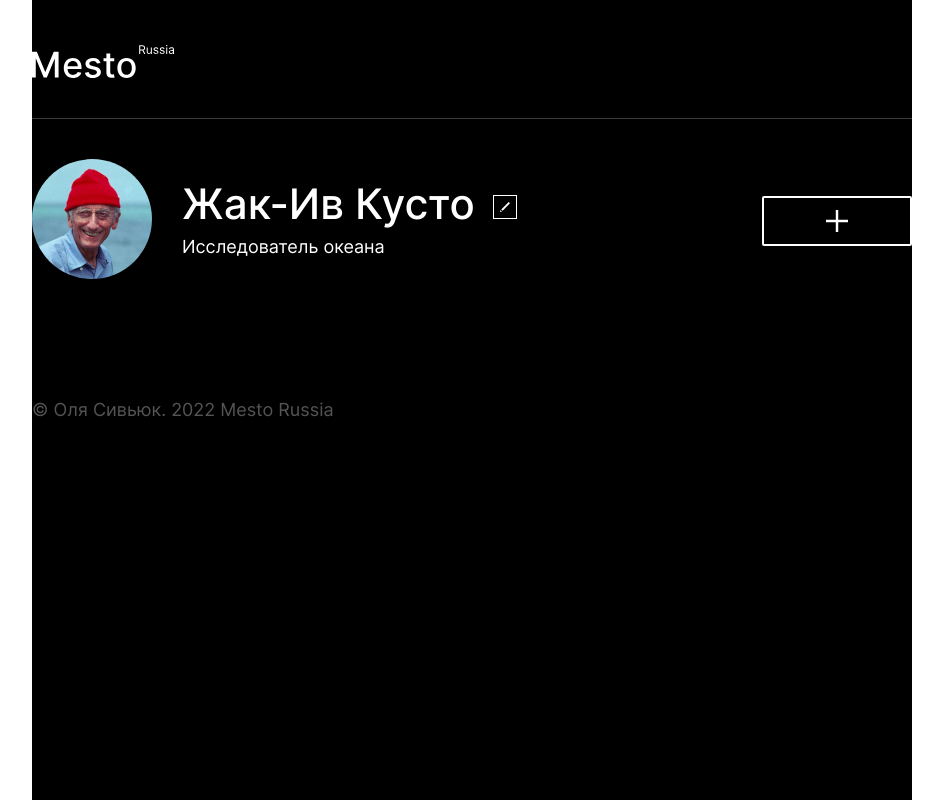
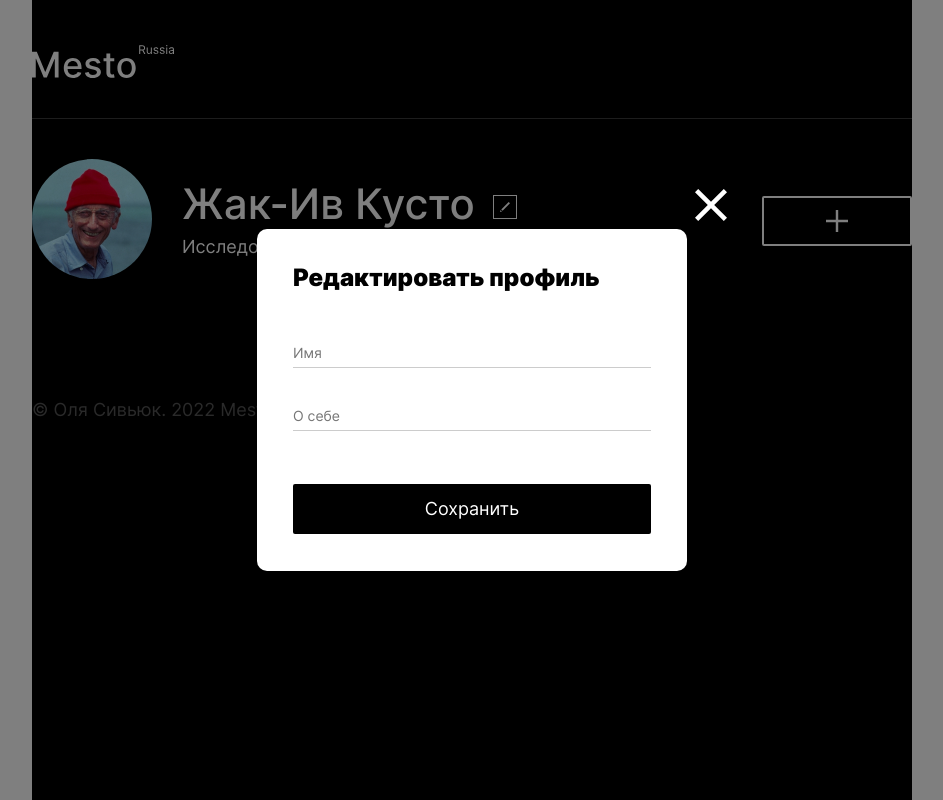
Before and after one commit to OlgaSivyuk/mesto-react, a React (Create React App) app: page / in a window 1280 px wide. Both pictures are taken after a click on the button 672 px from the left and 207 px from the top of the page. Shown: the whole page, without its empty margins (168-1111 px from the left). Built offline with nearby package versions, Linux system fonts and the light colour scheme.

Commit message:
make popup open and close

```diff
--- a/src/components/App.js
+++ b/src/components/App.js
@@ -1,76 +1,94 @@
+import React, {useState} from 'react';
 import Header from "./Header";
 import Main from "./Main";
+import PopupWithForm from "./PopupWithForm";
+import ImagePopup from "./ImagePopup"
 import Footer from "./Footer";
-
 //import './App.css';
 
+
+
 function App() {
+  const [isEditAvatarPopupOpen, setIsEditAvatarPopupOpen] = useState(false);
+  const [isEditProfilePopupOpen, setIsEditProfilePopupOpen] = useState(false);
+  const [isAddPlacePopupOpen, setIsAddPlacePopupOpen] = useState(false);
+
+
+  function handleEditAvatarClick() {
+    setIsEditAvatarPopupOpen(true);
+  }
+
+  function handleEditProfileClick() {
+    setIsEditProfilePopupOpen(true);
+  }
+
+  function handleAddPlaceClick() {
+  setIsAddPlacePopupOpen(true);
+  }
+
+  function closeAllPopups() {
+    setIsEditAvatarPopupOpen(false);
+    setIsEditProfilePopupOpen(false);
+    setIsAddPlacePopupOpen(false);
+
+  }
+
   return (
     <div className="page">
       <Header />
-      <Main />
+      <Main onEditAvatar={handleEditAvatarClick}
+            onEditProfile={handleEditProfileClick}
+            onAddPlace={handleAddPlaceClick}
+            />
       <Footer />
+      {/* Модалка редактирования профиля */}
+      <PopupWithForm  name="profile" isOpen={isEditProfilePopupOpen}
+        title="Редактировать профиль" id="form-profile" formName="edit-profile-form"
+        children={
+          <>
+          <input type="text" id="name" name="name" className="popup__input" placeholder="Имя" minLength="2" maxLength="40" required />
+          <span id="error-name" className="popup__error"></span>
+          <input type="text" id="bio" name="bio" className="popup__input" placeholder="О себе" minLength="2" maxLength="200" required />
+          <span id="error-bio" className="popup__error"></span>
+          </>
+        }
+        buttonText="Сохранить"
+        onClose={closeAllPopups}
+      />
 
-  <div className="popup popup_type_profile">
-    <div className="popup__body">
-      <h3 className="popup__title">Редактировать профиль</h3>
-      <form className="popup__form popup__form_profile" id="form-profile" autoComplete="off" name="edit-profile-form" noValidate>
-        <input type="text" id="name" name="name" className="popup__input" placeholder="Имя" minLength="2" maxLength="40" required/>
-        <span id="error-name" className="popup__error"></span>
-        <input type="text" id="bio" name="bio" className="popup__input" placeholder="О себе" minLength="2" maxLength="200" required/>
-        <span id="error-bio" className="popup__error"></span>
-        <button type="submit" className="popup__submit">Сохранить</button>
-      </form>
-      <button type="button" className="popup__close-popup" aria-label="Закрыть редактирование профиля"></button>
-    </div>
-  </div>
+      {/* Модалка смены аватара */}
+      <PopupWithForm name="profile-avatar" isOpen={isEditAvatarPopupOpen}
+        title="Обновить автар" id="form-profile-avatar" formName="edit-profile-avatar"
+        children={
+          <>
+          <input type="url" id="profile-avatar-link" name="profile-avatar-link" className="popup__input popup__input_profile-avatar_link" placeholder="Ссылка на картинку" required />
+          <span id="error-profile-avatar-link" className="popup__error"></span>
+          </>
+        }
+        buttonText="Сохранить"
+        onClose={closeAllPopups}
+      />
 
+      {/* Модалка добавления карточки */}
+      <PopupWithForm name="place" isOpen={isAddPlacePopupOpen}
+        title="Новое место" id="form-place" formName="edit-place-form"
+        children={
+          <>
+          <input type="text" id="place-name" name="place-name" className="popup__input popup__input_place-name" placeholder="Название" minLength="2" maxLength="30" required />
+          <span id="error-place-name" className="popup__error"></span>
+          <input type="url" id="place-link" name="place-link" className="popup__input popup__input_place_link" placeholder="Ссылка на картинку" required />
+          <span id="error-place-link" className="popup__error"></span>
+          </>
+        }
+        buttonText="Создать"
+        onClose={closeAllPopups}
+      />
 
-  <div className="popup popup_type_profile-avatar">
-    <div className="popup__body">
-      <h3 className="popup__title">Обновить автар</h3>
-      <form className="popup__form popup__form_profile-avatar" id="form-profile-avatar" autoComplete="off" name="edit-profile-avatar" novalidate>
-        <input type="url" id="profile-avatar-link" name="profile-avatar-link" className="popup__input popup__input_profile-avatar_link" placeholder="Ссылка на картинку" required/>
-        <span id="error-profile-avatar-link" className="popup__error"></span>
-        <button type="submit" className="popup__submit">Сохранить</button>
-      </form>
-      <button type="button" className="popup__close-popup" aria-label="Закрыть форму редактирования аватара"></button>
-    </div>
-  </div>
+      {/* Модалка удаления карточки */}
+      <PopupWithForm />
 
-  <div className="popup popup_type_place">
-    <div className="popup__body">
-      <h3 className="popup__title">Новое место</h3>
-      <form className="popup__form" id="form-place" autoComplete="off" name="edit-place-form" noValidate>
-        <input type="text" id="place-name" name="place-name" className="popup__input popup__input_place-name" placeholder="Название" minlength="2" maxlength="30" required/>
-        <span id="error-place-name" className="popup__error"></span>
-        <input type="url" id="place-link" name="place-link" class="popup__input popup__input_place_link" placeholder="Ссылка на картинку" required/>
-        <span id="error-place-link" className="popup__error"></span>
-        <button type="submit" className="popup__submit">Создать</button>
-      </form>
-      <button type="button" className="popup__close-popup" aria-label="Закрыть редактирование карточки место"></button>
-    </div>
-  </div>
-
-
-  <div className="popup popup_type_delete-card">
-    <div className="popup__body">
-      <h3 className="popup__title">Вы уверены?</h3>
-      <form className="popup__form popup__form_delete-card" id="form-delete-card" name="delete-place-card" noValidate>
-        <button type="submit" className="popup__submit">Да</button>
-      </form>
-      <button type="button" className="popup__close-popup" aria-label="Закрыть форму удаления карточки"></button>
-    </div>
-  </div>
-
-  <div className="popup popup_type_photo">
-    <div className="popup__photo-body">
-      <img className="popup__photo-url" src="." alt=""/>
-      <h3 className="popup__photo-name"></h3>
-      <button type="button" className="popup__close-popup" aria-label="Закрыть фото место"></button>
-    </div>
-  </div>
-
+      {/* Модалка открытия картинки */}
+      <ImagePopup />
 
   </div>
   );
--- /dev/null
+++ b/src/components/ImagePopup.js
@@ -0,0 +1,16 @@
+function ImagePopup (){
+  return (
+  <>
+  <div className="popup popup_type_photo">
+    <div className="popup__photo-body">
+      <img className="popup__photo-url" src="." alt=""/>
+      <h3 className="popup__photo-name"></h3>
+      <button type="button" className="popup__close-popup" aria-label="Закрыть фото место"></button>
+    </div>
+  </div>
+
+  </>
+  )
+}
+
+export default ImagePopup;
--- a/src/components/Main.js
+++ b/src/components/Main.js
@@ -1,22 +1,22 @@
 import avatar from '../images/avatar.jpg';  // заглушка
 import Cards from './Cards.js'
 
-function Main() {
+function Main({ onEditAvatar, onEditProfile, onAddPlace  }) {
     return (
       <main className="content">
         <section className="profile">
           <div className="profile__avatar-img">
             <img src={avatar} alt="Фото профеля" className="profile__avatar"/>
-            <button title="Загрузить аватар" className="profile__avatar-button"></button>
+            <button title="Загрузить аватар" className="profile__avatar-button" onClick={onEditAvatar}></button>
           </div>
           <div className="profile__info">
             <div className="profile__top-row">
               <h1 className="profile__name">Жак-Ив Кусто</h1>
-              <button type="button" id="open_popup" className="profile__add-info" aria-label="Редактировать профиль"></button>
+              <button type="button" id="open_popup" className="profile__add-info" aria-label="Редактировать профиль" onClick={onEditProfile}></button>
             </div>
             <p className="profile__bio">Исследователь океана</p>
           </div>
-          <button type="button" className="profile__add-place" aria-label="Добавить фото"></button>
+          <button type="button" className="profile__add-place" aria-label="Добавить фото" onClick={onAddPlace}></button>
         </section>
         <section className="places">
         </section>
--- /dev/null
+++ b/src/components/PopupWithForm.js
@@ -0,0 +1,72 @@
+
+function PopupWithForm ({name, title, id, formName, buttonText, children, onClose, isOpen}){
+
+  return (
+
+    <div className={`popup popup_type_${name} ${isOpen ? 'popup_opened' : ''}`}>
+        <div className="popup__body">
+          <h3 className="popup__title">{title}</h3>
+          <form className={`popup__form popup__form_${name}`} id={id} autoComplete="off" name={formName} noValidate>
+              {children}
+              <button type="submit" className="popup__submit">{buttonText}</button>
+          </form>
+          <button type="button" className="popup__close-popup" aria-label="Закрыть" onClick={onClose}></button>
+        </div>
+    </div>
+  );
+}
+
+{/*  кусок попапа
+    <div className="popup popup_type_profile">
+        <div className="popup__body">
+          <h3 className="popup__title">Редактировать профиль</h3>
+          <form className="popup__form popup__form_profile" id="form-profile" autoComplete="off" name="edit-profile-form" noValidate>
+              <input type="text" id="name" name="name" className="popup__input" placeholder="Имя" minLength="2" maxLength="40" required />
+              <span id="error-name" className="popup__error"></span>
+              <input type="text" id="bio" name="bio" className="popup__input" placeholder="О себе" minLength="2" maxLength="200" required />
+              <span id="error-bio" className="popup__error"></span>
+              <button type="submit" className="popup__submit">Сохранить</button>
+          </form>
+          <button type="button" className="popup__close-popup" aria-label="Закрыть редактирование профиля"></button>
+        </div>
+    </div>
+
+    <div className="popup popup_type_profile-avatar">
+      <div className="popup__body">
+        <h3 className="popup__title">Обновить автар</h3>
+        <form className="popup__form popup__form_profile-avatar" id="form-profile-avatar" autoComplete="off" name="edit-profile-avatar" noValidate>
+          <input type="url" id="profile-avatar-link" name="profile-avatar-link" className="popup__input popup__input_profile-avatar_link" placeholder="Ссылка на картинку" required />
+          <span id="error-profile-avatar-link" className="popup__error"></span>
+          <button type="submit" className="popup__submit">Сохранить</button>
+        </form>
+        <button type="button" className="popup__close-popup" aria-label="Закрыть форму редактирования аватара"></button>
+      </div>
+    </div>
+
+    <div className="popup popup_type_place">
+      <div className="popup__body">
+        <h3 className="popup__title">Новое место</h3>
+        <form className="popup__form" id="form-place" autoComplete="off" name="edit-place-form" noValidate>
+          <input type="text" id="place-name" name="place-name" className="popup__input popup__input_place-name" placeholder="Название" minLength="2" maxLength="30" required />
+          <span id="error-place-name" className="popup__error"></span>
+          <input type="url" id="place-link" name="place-link" className="popup__input popup__input_place_link" placeholder="Ссылка на картинку" required />
+          <span id="error-place-link" className="popup__error"></span>
+          <button type="submit" className="popup__submit">Создать</button>
+        </form>
+        <button type="button" className="popup__close-popup" aria-label="Закрыть редактирование карточки место"></button>
+      </div>
+    </div>
+
+    <div className="popup popup_type_delete-card">
+      <div className="popup__body">
+        <h3 className="popup__title">Вы уверены?</h3>
+        <form className="popup__form popup__form_delete-card" id="form-delete-card" name="delete-place-card" noValidate>
+          <button type="submit" className="popup__submit">Да</button>
+        </form>
+        <button type="button" className="popup__close-popup" aria-label="Закрыть форму удаления карточки"></button>
+      </div>
+    </div>
+     */}
+
+
+export default PopupWithForm;
```
